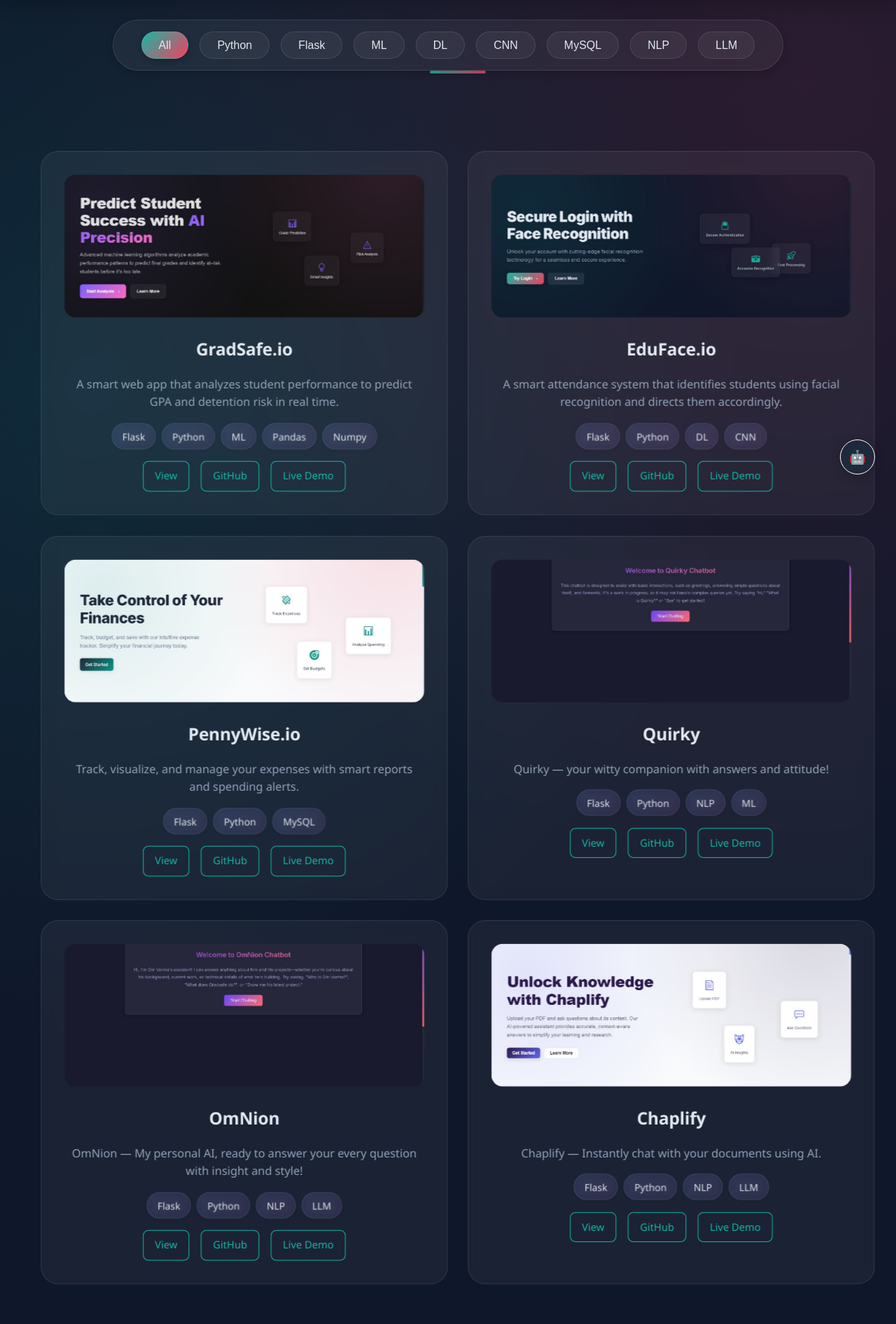
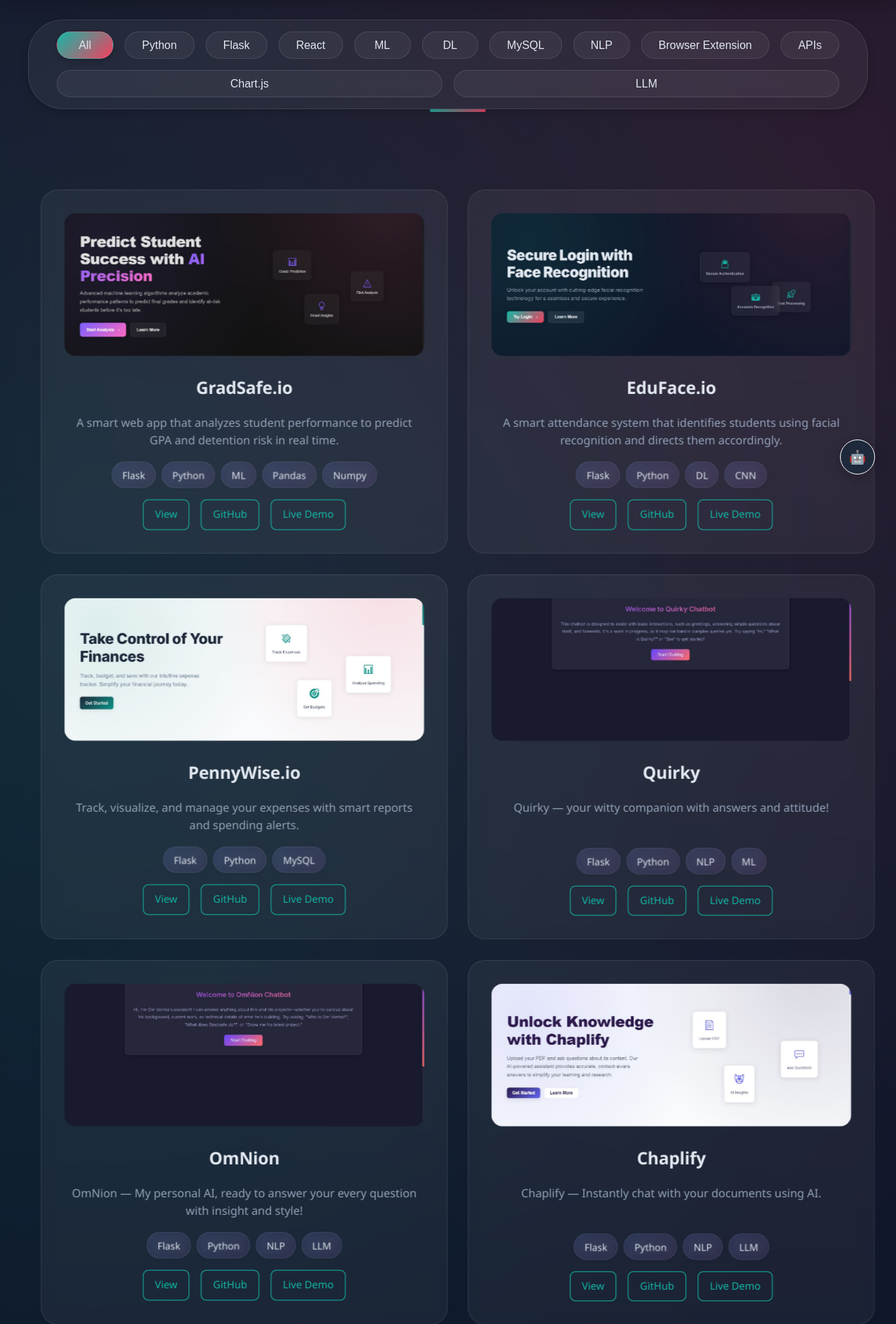
Before and after one commit to Om-Varma12/Personal-Portfolio, a Flask app: page /projects in a window 1280 px wide. Shown: the part 92-1984 px from the top of the page at 70% size. Run offline with Flask 3, Linux system fonts and the light colour scheme.

Commit message:
Project page done

```diff
--- a/templates/projects.html
+++ b/templates/projects.html
@@ -12,11 +12,14 @@
             <button class="tab-btn active" data-filter="all">All</button>
             <button class="tab-btn" data-filter="Python">Python</button>
             <button class="tab-btn" data-filter="Flask">Flask</button>
+            <button class="tab-btn" data-filter="React">React</button>
             <button class="tab-btn" data-filter="ML">ML</button>
             <button class="tab-btn" data-filter="DL">DL</button>
-            <button class="tab-btn" data-filter="CNN">CNN</button>
             <button class="tab-btn" data-filter="MySQL">MySQL</button>
             <button class="tab-btn" data-filter="NLP">NLP</button>
+            <button class="tab-btn" data-filter="Browser Extension">Browser Extension</button>
+            <button class="tab-btn" data-filter="APIs">APIs</button>
+            <button class="tab-btn" data-filter="Chart.js">Chart.js</button>
             <button class="tab-btn" data-filter="LLM">LLM</button>
         </div>
     </div>
@@ -89,6 +92,7 @@
             </div>
             <h3>Quirky</h3>
             <p>Quirky — your witty companion with answers and attitude!</p>
+            <br>
             <div class="tech-stack">
                 <span class="tech-badge">Flask</span>
                 <span class="tech-badge">Python</span>
@@ -127,6 +131,7 @@
             </div>
             <h3>Chaplify</h3>
             <p>Chaplify — Instantly chat with your documents using AI.</p>
+            <br>
             <div class="tech-stack">
                 <span class="tech-badge">Flask</span>
                 <span class="tech-badge">Python</span>
@@ -139,6 +144,72 @@
                 <a href="https://omvarma5.pythonanywhere.com/" class="link-btn">Live Demo</a>
             </div>
         </div>
+        <div class="project-card animate-from-left" data-tags="Flask,Python,React,ML,MySQL,APIs,Chart.js,LLM">
+            <div class="project-thumbnail">
+                <img src="{{ url_for('static', filename='assets/AdIntelli/AdIntelli1.png') }}" alt="Project 3 Thumbnail"
+                    class="thumbnail-img">
+            </div>
+            <h3>AdIntelli</h3>
+            <p>AdIntelli — Get real-time campaign insights with a unified AI-powered KPI dashboard.</p>
+            <div class="tech-stack">
+                <span class="tech-badge">Flask</span>
+                <span class="tech-badge">Python</span>
+                <span class="tech-badge">React</span>
+                <span class="tech-badge">ML</span>
+                <span class="tech-badge">MySQL</span>
+                <span class="tech-badge">APIs</span>
+                <span class="tech-badge">Chart.js</span>
+                <span class="tech-badge">LLM</span>
+            </div>
+            <div class="project-links">
+                <a href="/omnion" class="link-btn">View</a>
+                <a href="https://github.com/Om-Varma12/AdIntelii" class="link-btn">GitHub</a>
+                <a href="https://omvarma4.pythonanywhere.com/" class="link-btn">Live Demo</a>
+            </div>
+        </div>
+        <div class="project-card animate-from-right" data-tags="Flask,Python,Browser Extension,NLP,LLM">
+            <div class="project-thumbnail">
+                <img src="{{ url_for('static', filename='assets/PrivaSee/PrivaSee1.png') }}" alt="Project 3 Thumbnail"
+                    class="thumbnail-img">
+            </div>
+            <h3>PrivaSee</h3>
+            <p>PrivaSee - AI-powered Chrome extension that detects phishing URLs in real-time.</p>
+            <div class="tech-stack">
+                <span class="tech-badge">Flask</span>
+                <span class="tech-badge">Python</span>
+                <span class="tech-badge">Browser Extension</span>
+                <span class="tech-badge">NLP</span>
+                <span class="tech-badge">LLM</span>
+            </div>
+            <br>
+            <br>
+            <div class="project-links">
+                <a href="/chaplify" class="link-btn">View</a>
+                <a href="https://github.com/Om-Varma12/PrivaSee.git" class="link-btn">GitHub</a>
+                <a href="https://omvarma5.pythonanywhere.com/" class="link-btn">Live Demo</a>
+            </div>
+        </div>
+        <div class="project-card animate-from-left" data-tags="Flask,Python,React,MySQL,LLM">
+            <div class="project-thumbnail">
+                <img src="{{ url_for('static', filename='assets/CarePoint/CarePoint1.png') }}" alt="Project 3 Thumbnail"
+                    class="thumbnail-img">
+            </div>
+            <h3>CarePoint</h3>
+            <p>CarePoint is an AI-powered chatbot offering real-time, personalized
+        support across healthcare, college wellbeing, and emergency triage.</p>
+            <div class="tech-stack">
+                <span class="tech-badge">Flask</span>
+                <span class="tech-badge">Python</span>
+                <span class="tech-badge">React</span>
+                <span class="tech-badge">MySQL</span>
+                <span class="tech-badge">LLM</span>
+            </div>
+            <div class="project-links">
+                <a href="/omnion" class="link-btn">View</a>
+                <a href="https://github.com/Om-Varma12/CarePoint" class="link-btn">GitHub</a>
+                <a href="https://omvarma4.pythonanywhere.com/" class="link-btn">Live Demo</a>
+            </div>
+        </div>
     </div>
 </section>
 
```
